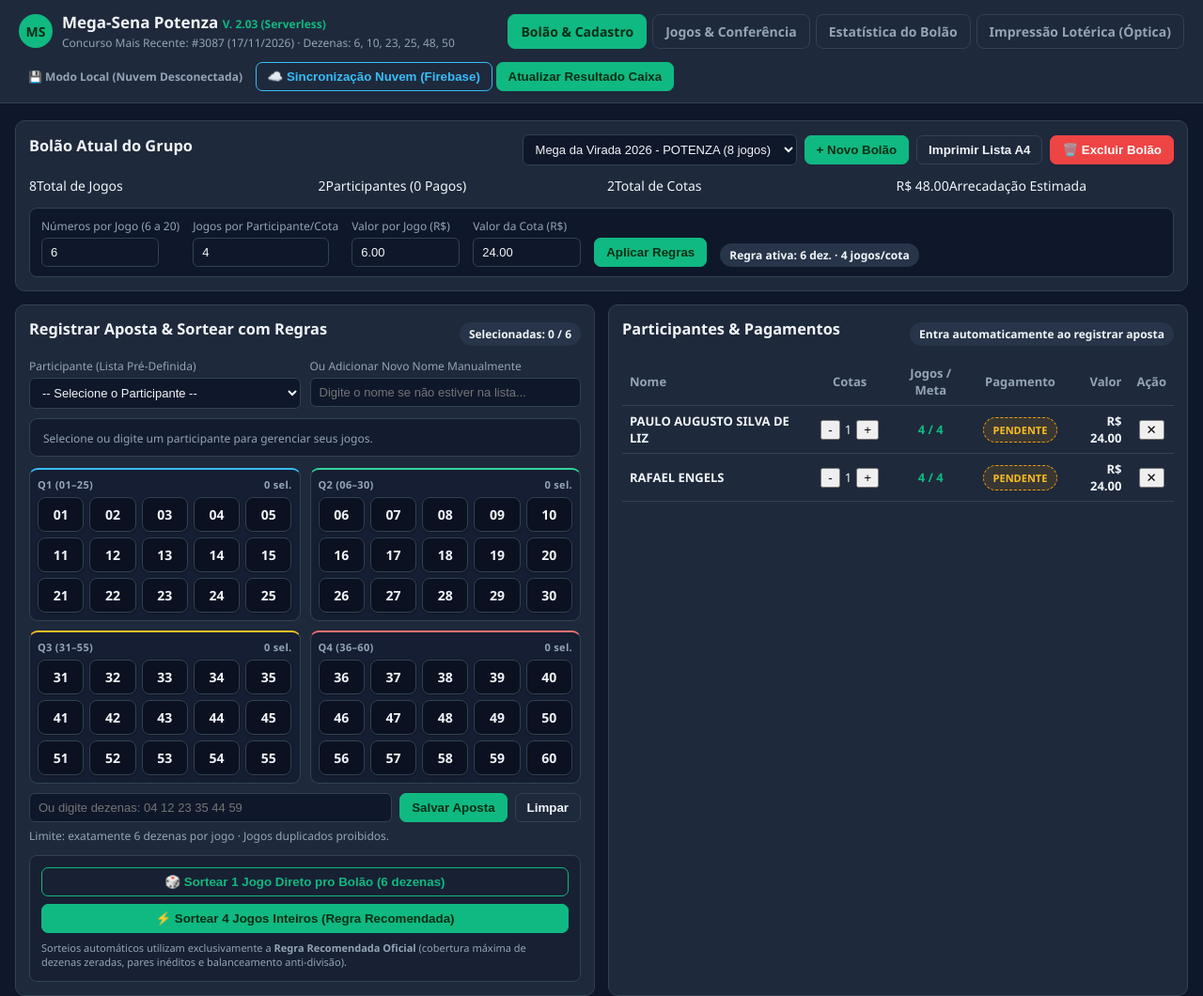
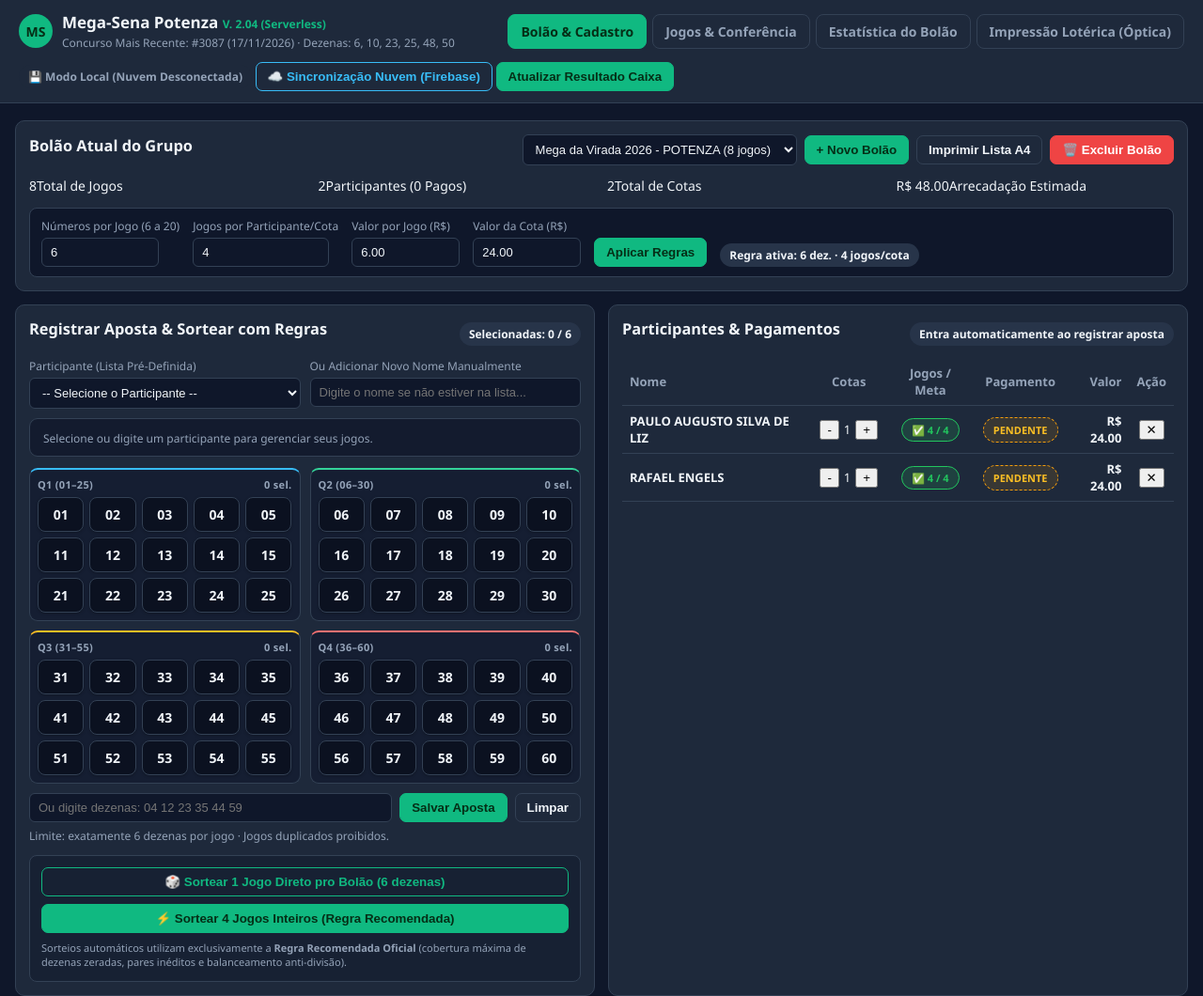
Before and after one commit to R-Engels/mega-virada, a plain HTML site: page index.html in a window 1280 px wide. Shown: the top 1060 px of the page at 94% size. Drawn offline with Linux system fonts and the light colour scheme.

Commit message:
V. 2.04: Destaque visual em vermelho pulsante para cotas incompletas em Jogos / Meta

```diff
--- a/app.js
+++ b/app.js
@@ -248,6 +248,8 @@ function renderParticipantesTable(b) {
       const meta = (p.cotas || 1) * jogosPorCota;
       const valor = (p.cotas || 1) * (b.valor_cota || 24.0);
       const isPago = !!p.pago;
+      const isMetaOk = pJogos >= meta;
+      const faltam = meta - pJogos;
 
       return `
         <tr>
@@ -259,8 +261,11 @@ function renderParticipantesTable(b) {
               <button class="btn-cota" onclick="alterarCotas(${p.id}, 1)">+</button>
             </div>
           </td>
-          <td style="text-align:center;font-weight:600;color:${pJogos >= meta ? 'var(--accent)' : 'var(--warning)'}">
-            ${pJogos} / ${meta}
+          <td style="text-align:center">
+            ${isMetaOk
+              ? `<span class="meta-badge completo" title="Meta preenchida: ${pJogos} de ${meta} jogos">✅ ${pJogos} / ${meta}</span>`
+              : `<span class="meta-badge incompleto" title="Atenção: faltam ${faltam} jogo${faltam > 1 ? 's' : ''} para completar a meta!">⚠️ ${pJogos} / ${meta} (Falta${faltam > 1 ? 'm' : ''} ${faltam})</span>`
+            }
           </td>
           <td style="text-align:center">
             <span class="btn-pago-toggle ${isPago ? 'pago' : 'pendente'}" onclick="togglePagamento(${p.id})">
--- a/index.html
+++ b/index.html
@@ -3,8 +3,8 @@
 <head>
   <meta charset="UTF-8" />
   <meta name="viewport" content="width=device-width, initial-scale=1.0" />
-  <title>Mega-Sena Potenza — V. 2.03</title>
-  <link rel="stylesheet" href="styles.css?v=2.03" />
+  <title>Mega-Sena Potenza — V. 2.04</title>
+  <link rel="stylesheet" href="styles.css?v=2.04" />
   <style id="dynamic-page-style"></style>
 </head>
 <body>
@@ -12,7 +12,7 @@
     <div class="brand">
       <span class="logo-dot">MS</span>
       <div>
-        <h1>Mega-Sena Potenza <small>V. 2.03 (Serverless)</small></h1>
+        <h1>Mega-Sena Potenza <small>V. 2.04 (Serverless)</small></h1>
         <p id="sync-banner">Carregando dados da Mega-Sena...</p>
       </div>
     </div>
@@ -309,10 +309,10 @@
   <script src="https://www.gstatic.com/firebasejs/9.23.0/firebase-app-compat.js"></script>
   <script src="https://www.gstatic.com/firebasejs/9.23.0/firebase-database-compat.js"></script>
 
-  <!-- Módulos da Aplicação V. 2.03 -->
-  <script src="stats_engine.js?v=2.03"></script>
-  <script src="printer_service.js?v=2.03"></script>
-  <script src="firebase_sync.js?v=2.03"></script>
-  <script src="app.js?v=2.03"></script>
+  <!-- Módulos da Aplicação V. 2.04 -->
+  <script src="stats_engine.js?v=2.04"></script>
+  <script src="printer_service.js?v=2.04"></script>
+  <script src="firebase_sync.js?v=2.04"></script>
+  <script src="app.js?v=2.04"></script>
 </body>
 </html>
--- a/styles.css
+++ b/styles.css
@@ -586,6 +586,36 @@ th { color: var(--muted); font-weight: 600; position: sticky; top: 0; background
   transform: translateY(-1px);
 }
 
+.meta-badge {
+  font-weight: 700;
+  font-size: 11px;
+  padding: 4px 10px;
+  border-radius: 99px;
+  display: inline-flex;
+  align-items: center;
+  justify-content: center;
+  gap: 5px;
+  user-select: none;
+  white-space: nowrap;
+}
+.meta-badge.completo {
+  background: rgba(34, 197, 94, 0.15);
+  color: #22c55e;
+  border: 1px solid #22c55e;
+}
+.meta-badge.incompleto {
+  background: rgba(239, 68, 68, 0.20);
+  color: #f87171;
+  border: 1.5px solid #ef4444;
+  box-shadow: 0 0 8px rgba(239, 68, 68, 0.35);
+  animation: pulse-warn 2s infinite ease-in-out;
+}
+
+@keyframes pulse-warn {
+  0%, 100% { border-color: #ef4444; box-shadow: 0 0 6px rgba(239, 68, 68, 0.3); }
+  50% { border-color: #f87171; box-shadow: 0 0 12px rgba(239, 68, 68, 0.6); }
+}
+
 .print-only { display: none; }
 
 @media print {
```
Also changed, not shown: 1 other file.
